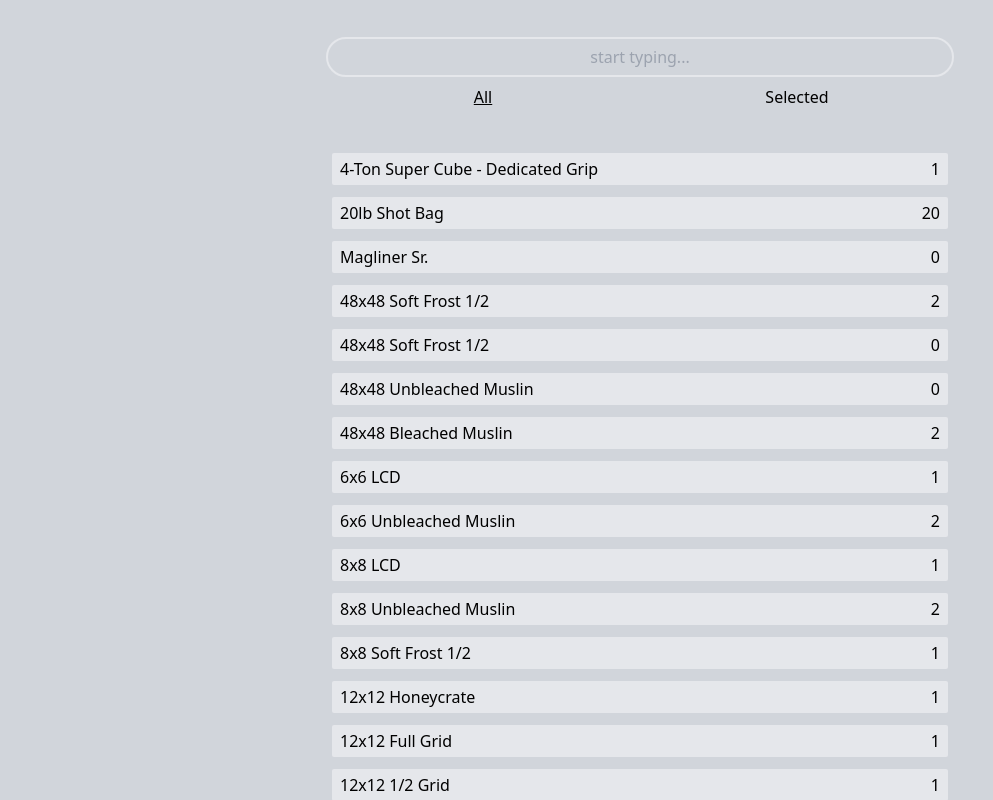
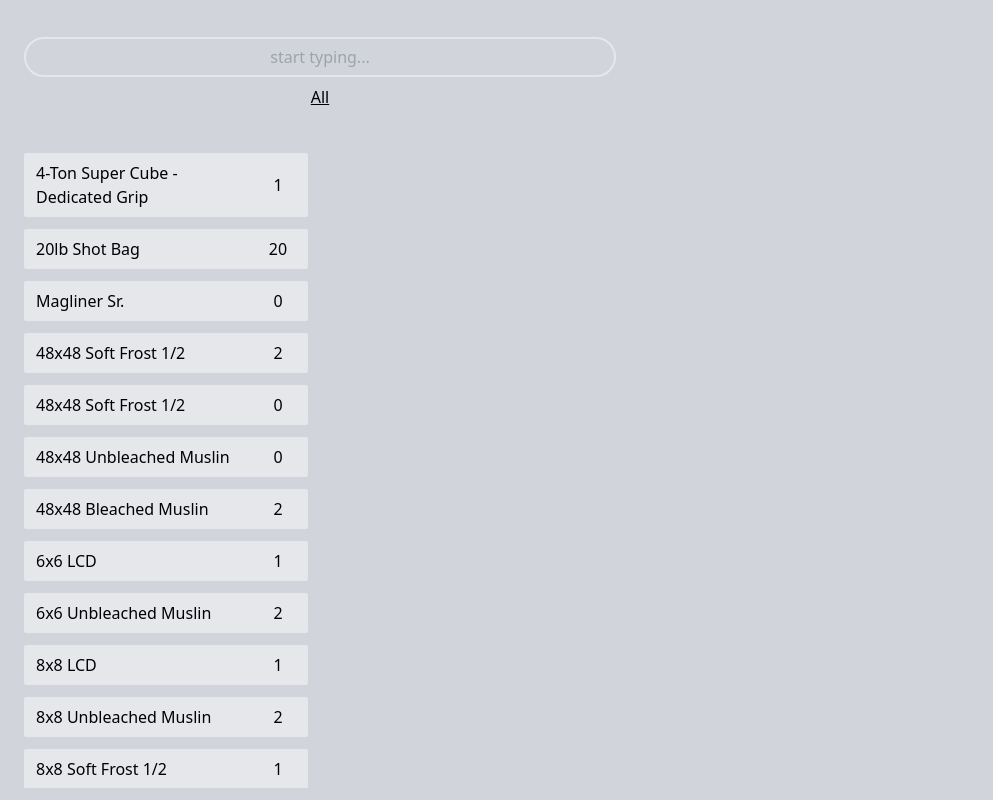
Before and after one commit to rickbau5/gearbox, a Next.js app: page / in a window 1280 px wide. Shown: the whole page, without its empty margins (0-993 px from the left). Built offline with nearby package versions, Linux system fonts and the light colour scheme.

Commit message:
update All/Selected

```diff
--- a/src/pages/index.tsx
+++ b/src/pages/index.tsx
@@ -84,14 +84,14 @@
       <Head>
         <title>gearbox</title>
         <meta name="description" content="Gearbox for your gear" />
-        <meta name="viewport" content="width=device-width, initial-scale=1" />
+        <meta name="viewport" content="width=device-width, initial-scale=1, maximum-scale=1, user-scalable-0" />
         <link rel="icon" href="/favicon.ico" />
       </Head>
 
       <main className="bg-gray-300">
-        <div className="flex flex-col w-full h-screen p-3">
-          <div id="search" className="flex flex-col justify-center items-center h-1/6">
-            <div className="flex flex-row h-10 sm:w-1/2">
+        <div className="flex flex-col w-full h-screen p-3 lg:w-1/2">
+          <div id="search" className="p-3 h-1/6 flex flex-col justify-center items-center">
+            <div className="w-full flex flex-row h-10">
               <input
                 name="search-input"
                 className="w-full h-full border-2 border-gray-200 outline-none bg-transparent p-1 pl-2 pr-2 rounded-full text-center placeholder-gray-400 focus:placeholder-opacity-0 focus:shadow-lg transition-shadow"
@@ -103,20 +103,14 @@
             </div>
             <div className="flex flex-row w-1/2 text-center m-2">
               <div
-                className={`w-1/2 cursor-pointer ${showingAll && "underline"}`}
-                onClick={() => handleClickShowingAll(true)}
+                className={`flex flex-col w-full cursor-pointer underline justify-center`}
+                onClick={() => handleClickShowingAll(!showingAll)}
               >
-                All
-              </div>
-              <div
-                className={`w-1/2 cursor-pointer ${!showingAll && "underline"}`}
-                onClick={() => handleClickShowingAll(false)}
-              >
-                Selected
+                { showingAll ? "All" : "Selected"}
               </div>
             </div>
           </div>
-          <div id="results" className="h-5/6 p-3 flex flex-col items-center content-center select-none">
+          <div id="results" className="lg:w-1/2 h-5/6 p-3 flex flex-col items-center content-center select-none overflow-y-auto">
             {Array.from(box, ([key, item]) => {
               if (!searchMatches(item)) {
                 return null;
@@ -124,12 +118,16 @@
               return (
                 <div
                   key={key}
-                  onClick={e => handleClickItem(item)}
-                  className="w-1/2 flex flex-row justify-between bg-gray-200 rounded-sm pl-2 pr-2 p-1 mb-3 hover:shadow-md transition-shadow">
-                  <p className="text-black">
+                  onClick={e => {
+                    handleClickItem(item)
+                    e.preventDefault()
+                  }}
+                  className="w-full flex flex-row justify-between bg-gray-200 rounded-sm pl-3 pr-2 p-2 mb-3 hover:shadow-md transition-shadow">
+                  <p className="text-black w-5/6 align">
                     {item.name}
                   </p>
-                  <span className="text-black">
+                  <span className="flex flex-col text-black w-1/6 justify-center content-center text-center">
+
                     {item.count}
                   </span>
                 </div>
```
